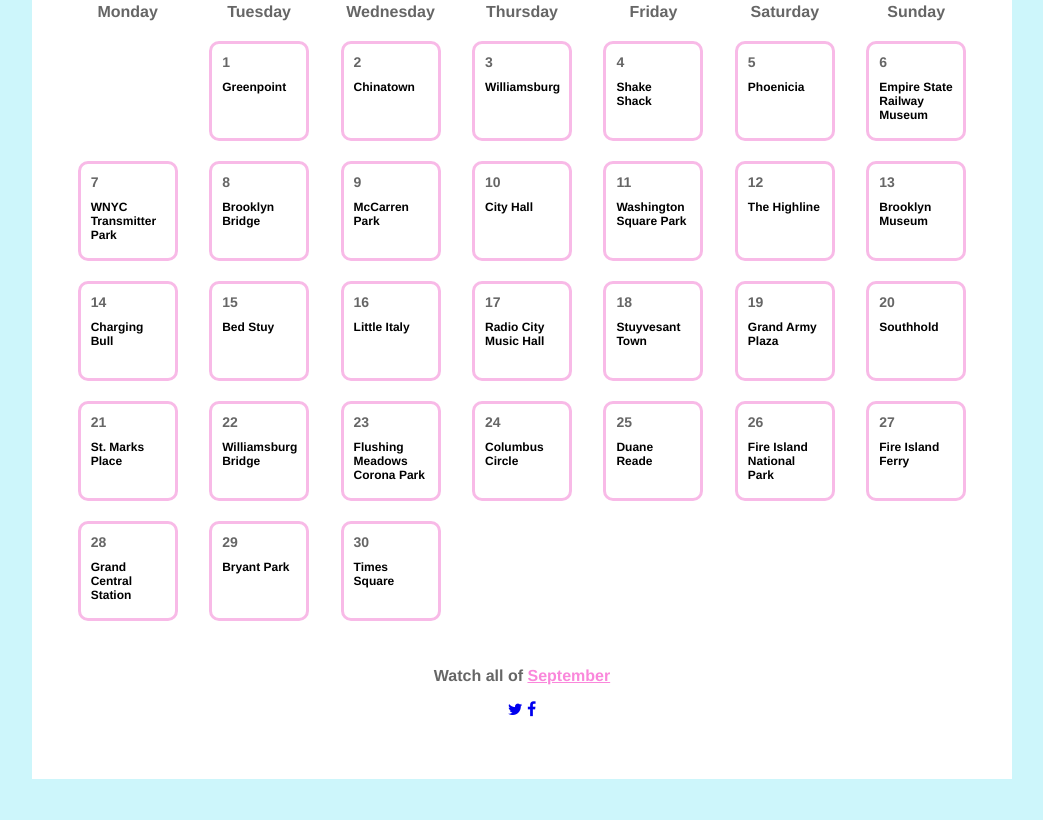
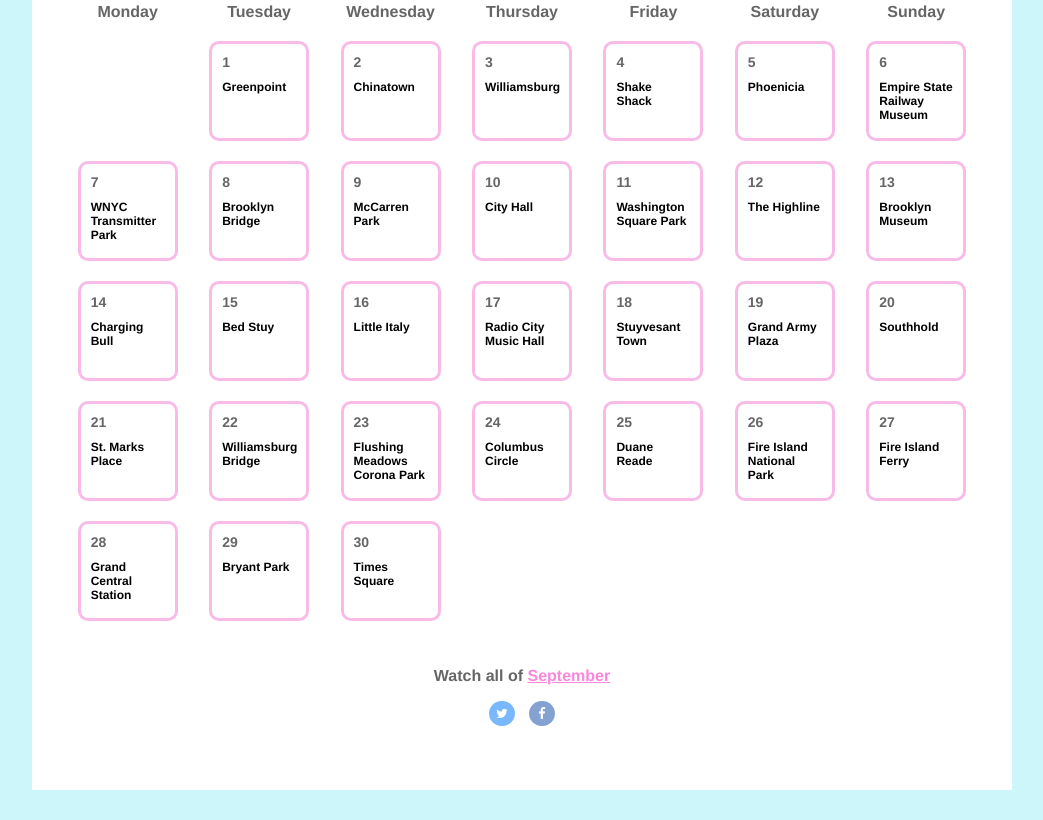
Before and after one commit to MikeAltman/robyn-every-day, a plain HTML site: page index.html in a window 1280 px wide. Shown: the part 806-1626 px from the top of the page, without its empty margins (118-1161 px from the left). Drawn offline with nearby package versions, Linux system fonts and the light colour scheme.

Commit message:
Update styles.css

```diff
--- a/styles.css
+++ b/styles.css
@@ -23,6 +23,10 @@ body {
   margin-right: auto;
   color: #666;
   font-weight: bold;
+}
+
+.social {
+  text-align: center;
 }
 
 h1 {
@@ -82,6 +86,96 @@ h1 {
 .date:after {
   content: ':';
   display: inline-block;
+}
+
+/* Wrapper */
+.icon-button {
+  background-color: white;
+  border-radius: 20px;
+  cursor: pointer;
+  display: inline-block;
+  font-size: 1.3rem;
+  height: 2.6rem;
+  line-height: 2.6rem;
+  margin: 0 5px;
+  position: relative;
+  text-align: center;
+  -webkit-user-select: none;
+     -moz-user-select: none;
+      -ms-user-select: none;
+          user-select: none;
+  width: 2.6rem;
+}
+
+/* Circle */
+.icon-button span {
+  border-radius: 0;
+  display: block;
+  height: 0;
+  left: 50%;
+  margin: 0;
+  position: absolute;
+  top: 50%;
+  -webkit-transition: all 0.3s;
+     -moz-transition: all 0.3s;
+       -o-transition: all 0.3s;
+          transition: all 0.3s;
+  width: 0;
+}
+.icon-button:hover span {
+  width: 2.6rem;
+  height: 2.6rem;
+  border-radius: 20px;
+  margin: -1.3rem;
+}
+
+/* Icons */
+.icon-button i {
+  background: none;
+  color: white;
+  height: 2.6rem;
+  left: 0;
+  line-height: 2.6rem;
+  position: absolute;
+  top: 0;
+  -webkit-transition: all 0.3s;
+     -moz-transition: all 0.3s;
+       -o-transition: all 0.3s;
+          transition: all 0.3s;
+  width: 2.6rem;
+  z-index: 10;
+}
+
+/*
+
+Twitter blue:  #63CCEE;
+Facebook blue:  #507ABD;
+
+*/
+
+
+.twitter {
+  background-color: rgba(64,153,255,.7);
+}
+.facebook  {
+  background-color: rgba(80,122,189,.7);
+}
+
+
+/*HOVER*/
+
+.twitter span{
+  background-color: rgba(64,153,255,.7);
+}
+.facebook span {
+  background-color: rgba(80,122,189,.7);
+}
+
+
+.icon-button:hover .icon-twitter,
+.icon-button:hover .icon-facebook,
+ {
+  color: white;
 }
 
 @media (min-width: 1024px) {
@@ -147,6 +241,28 @@ h1 {
     display: none;
   }
 
+   .icon-button {
+    border-radius: 1.6rem;
+    font-size: 0.8rem;
+    height: 1.6rem;
+    line-height: 1.6rem;
+    width: 1.6rem;
+  }
+
+  .icon-button:hover span {
+    width: 1.6rem;
+    height: 1.6rem;
+    border-radius: 1.6rem;
+    margin: -0.8rem;
+  }
+
+  /* Icons */
+  .icon-button i {
+    height: 1.6rem;
+    line-height: 1.6rem;
+    width: 1.6rem;
+  }
+
   .event-name {
     font-size: 12px;
     font-weight: bolder;
@@ -154,4 +270,3 @@ h1 {
     display: block;
     margin-bottom: 10px;
   }
-}
```
